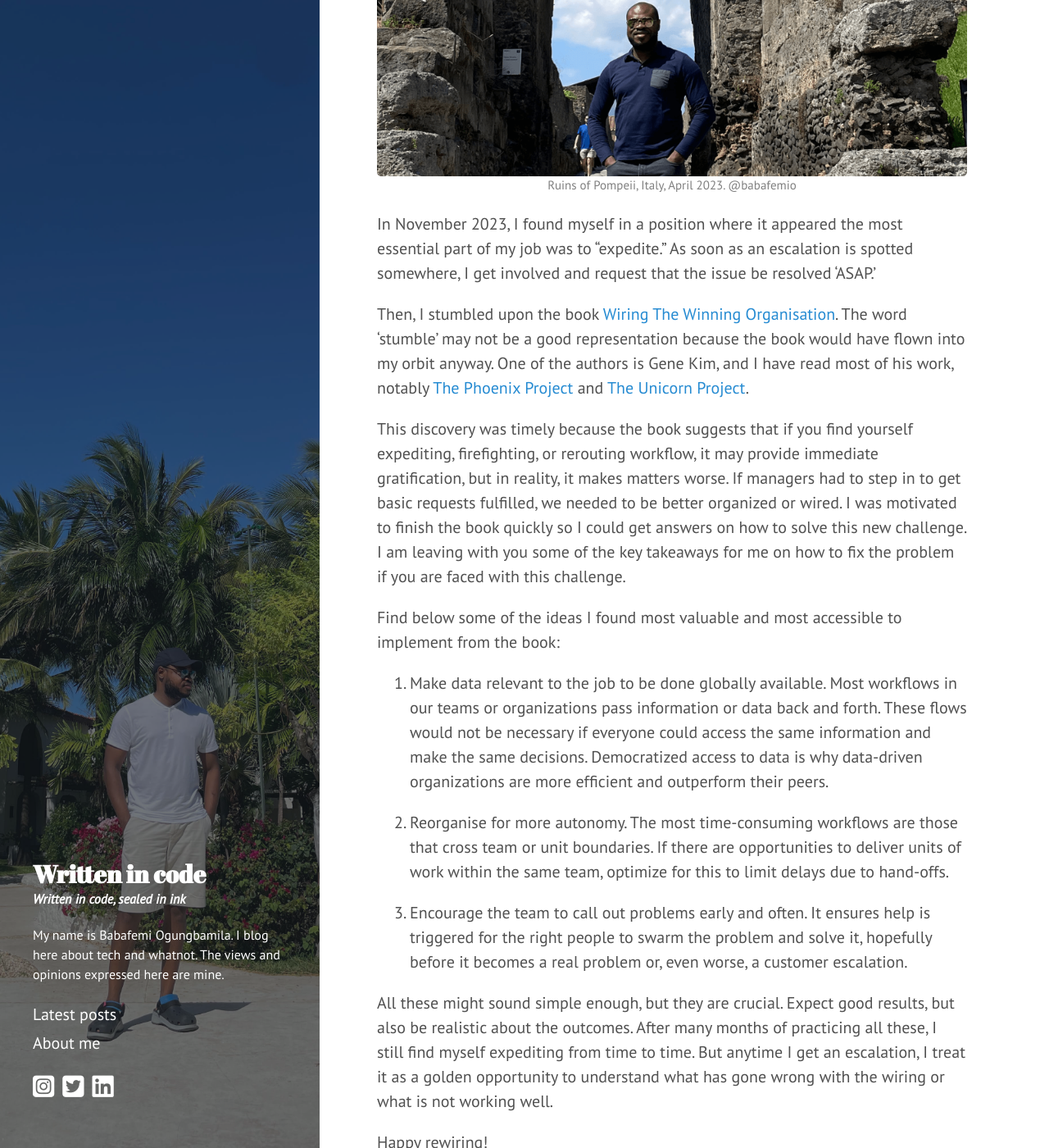
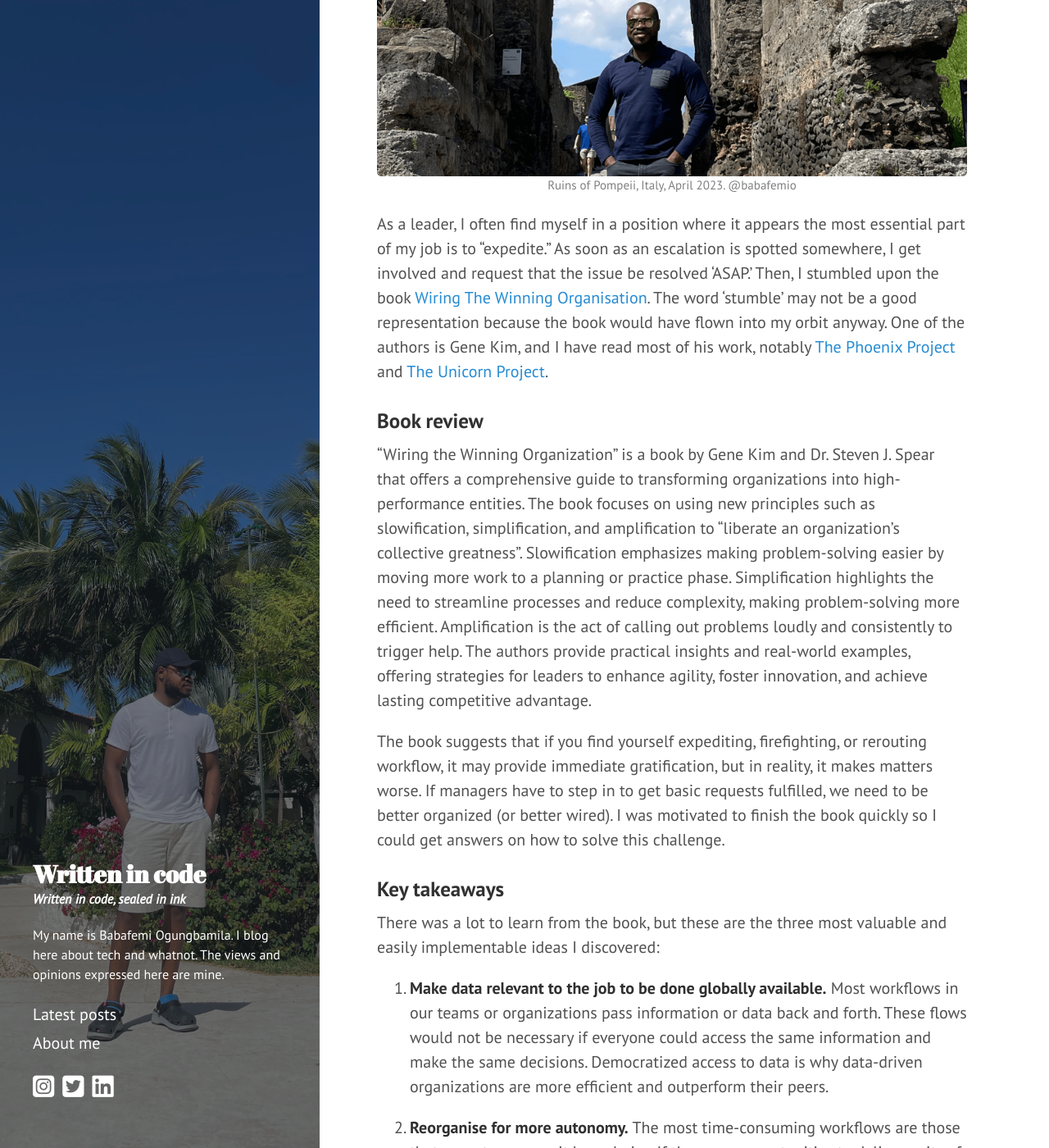
Before and after one commit to babafemio/babafemio.github.io, a Jekyll site: the page built from _posts/2024-06-17-all-in-the-wiring.md, in a window 1280 px wide and 1400 px high, scrolled down 285 px. Shown: the whole window at 82% size. Built offline with Jekyll 4.4.1, drawn with Linux system fonts in a browser that asks for light colours; nearby versions of some CDN libraries; some of the changed text lies outside the part shown.

Commit message:
solid edits to wiring post

```diff
--- a/_posts/2024-06-17-all-in-the-wiring.md
+++ b/_posts/2024-06-17-all-in-the-wiring.md
@@ -7,23 +7,24 @@ description: Learn how to reduce firefighting and improve workflow by democratiz
 image-caption: Ruins of Pompeii, Italy, April 2023. @babafemio
 ---
 
-In November 2023, I found myself in a position where it appeared the most essential part of my job was to "expedite." As soon as an escalation is spotted somewhere, I get involved and request that the issue be resolved 'ASAP.'
-
-Then, I stumbled upon the book [Wiring The Winning Organisation](https://itrevolution.com/product/wiring-the-winning-organization/){:target="_blank"}. The word 'stumble' may not be a good representation because the book would have flown into my orbit anyway. One of the authors is Gene Kim, and I have read most of his work, notably [The Phoenix Project](https://itrevolution.com/product/the-phoenix-project/){:target="_blank"} and [The Unicorn Project](https://itrevolution.com/product/the-unicorn-project/){:target="_blank"}.
+As a leader, I often find myself in a position where it appears the most essential part of my job is to "expedite." As soon as an escalation is spotted somewhere, I get involved and request that the issue be resolved 'ASAP.' Then, I stumbled upon the book [Wiring The Winning Organisation](https://itrevolution.com/product/wiring-the-winning-organization/){:target="_blank"}. The word 'stumble' may not be a good representation because the book would have flown into my orbit anyway. One of the authors is Gene Kim, and I have read most of his work, notably [The Phoenix Project](https://itrevolution.com/product/the-phoenix-project/){:target="_blank"} and [The Unicorn Project](https://itrevolution.com/product/the-unicorn-project/){:target="_blank"}.
 
 <!--more-->
+### Book review
+"Wiring the Winning Organization" is a book by Gene Kim and Dr. Steven J. Spear that offers a comprehensive guide to transforming organizations into high-performance entities. The book focuses on using new principles such as slowification, simplification, and amplification to "liberate an organization's collective greatness". Slowification emphasizes making problem-solving easier by moving more work to a planning or practice phase. Simplification highlights the need to streamline processes and reduce complexity, making problem-solving more efficient. Amplification is the act of calling out problems loudly and consistently to trigger help. The authors provide practical insights and real-world examples, offering strategies for leaders to enhance agility, foster innovation, and achieve lasting competitive advantage.
 
-This discovery was timely because the book suggests that if you find yourself expediting, firefighting, or rerouting workflow, it may provide immediate gratification, but in reality, it makes matters worse. If managers had to step in to get basic requests fulfilled, we needed to be better organized or wired. I was motivated to finish the book quickly so I could get answers on how to solve this new challenge. I am leaving with you some of the key takeaways for me on how to fix the problem if you are faced with this challenge.
+The book suggests that if you find yourself expediting, firefighting, or rerouting workflow, it may provide immediate gratification, but in reality, it makes matters worse. If managers have to step in to get basic requests fulfilled, we need to be better organized (or better wired). I was motivated to finish the book quickly so I could get answers on how to solve this challenge.
 
-Find below some of the ideas I found most valuable and most accessible to implement from the book:
+### Key takeaways
+There was a lot to learn from the book, but these are the three most valuable and easily implementable ideas I discovered:
 
-1. Make data relevant to the job to be done globally available. Most workflows in our teams or organizations pass information or data back and forth. These flows would not be necessary if everyone could access the same information and make the same decisions. Democratized access to data is why data-driven organizations are more efficient and outperform their peers.
+1. **Make data relevant to the job to be done globally available.** Most workflows in our teams or organizations pass information or data back and forth. These flows would not be necessary if everyone could access the same information and make the same decisions. Democratized access to data is why data-driven organizations are more efficient and outperform their peers.
 
-2. Reorganise for more autonomy. The most time-consuming workflows are those that cross team or unit boundaries. If there are opportunities to deliver units of work within the same team, optimize for this to limit delays due to hand-offs.
+2. **Reorganise for more autonomy.** The most time-consuming workflows are those that cross team or unit boundaries. If there are opportunities to deliver units of work within the same team, optimize for this to limit delays due to hand-offs.
 
-3. Encourage the team to call out problems early and often. It ensures help is triggered for the right people to swarm the problem and solve it, hopefully before it becomes a real problem or, even worse, a customer escalation.
+3. **Encourage the team to call out problems early and often.** It ensures help is triggered for the right people to swarm the problem and solve it, hopefully before it becomes a real problem or, even worse, a customer escalation.
 
 
-All these might sound simple enough, but they are crucial. Expect good results, but also be realistic about the outcomes. After many months of practicing all these, I still find myself expediting from time to time. But anytime I get an escalation, I treat it as a golden opportunity to understand what has gone wrong with the wiring or what is not working well.
+All these might sound simple enough, but they are crucial. Expect good results, but also be realistic about the outcomes. After many months of practicing all these, I still find myself expediting from time to time. But anytime I get an escalation, I treat it as a golden opportunity to understand what has gone wrong with the wiring or what's not working well.
 
 Happy rewiring!
```
Also changed, not shown: 2 other files.
